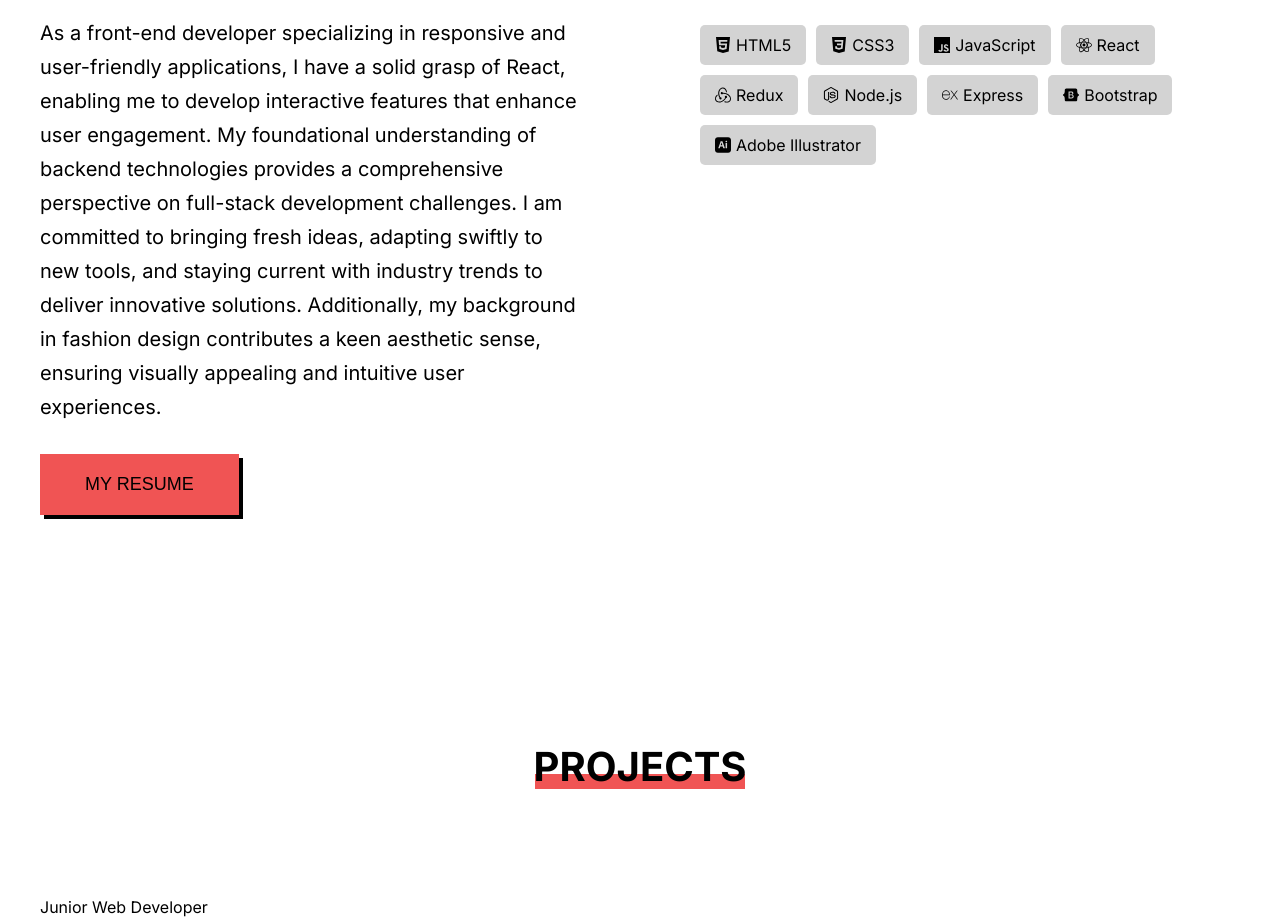
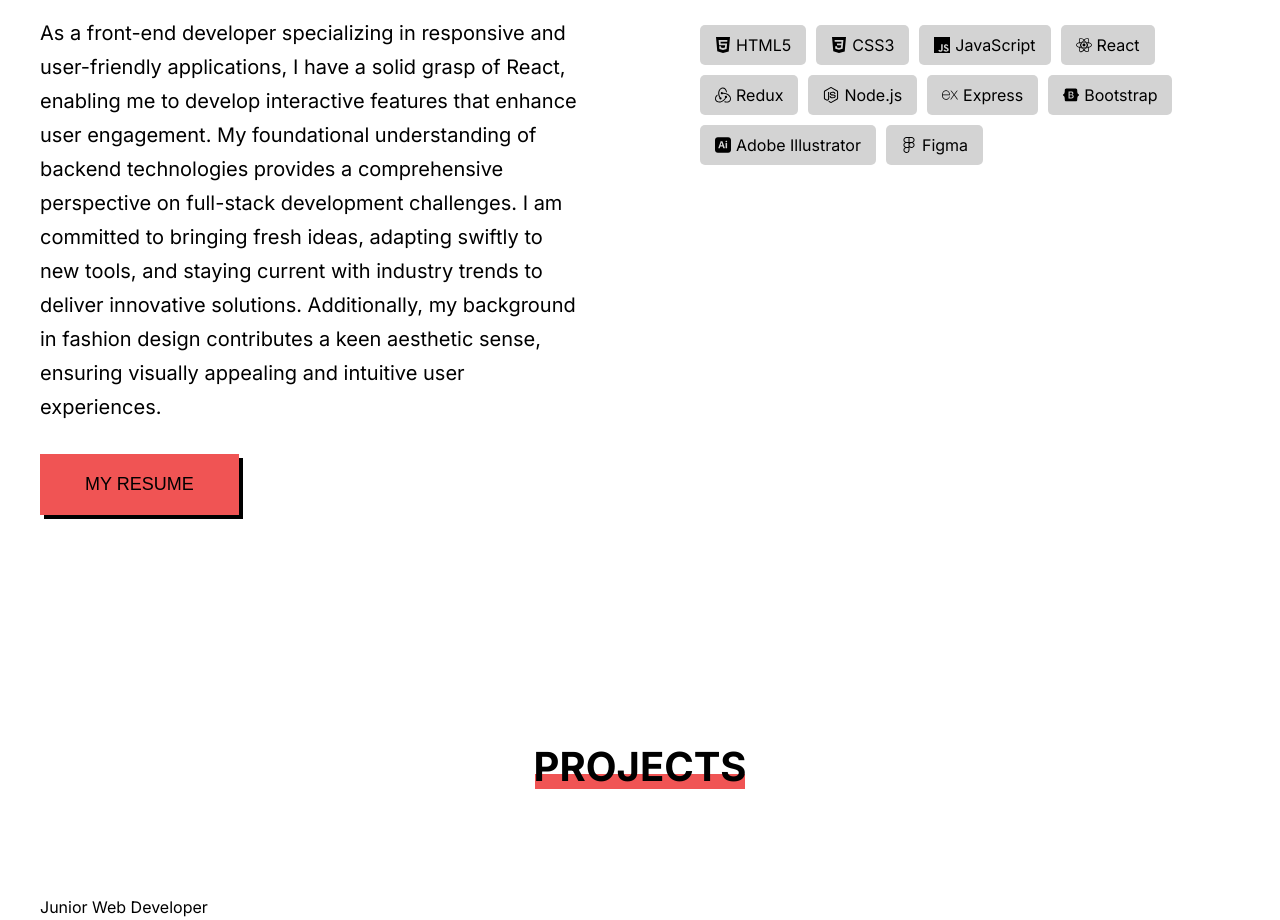
Before and after one commit to NatskiNa/Nat-portfolio-2024, a React (Create React App) app: page / in a window 1280 px wide. Shown: the part 860-1780 px from the top of the page. Built offline with nearby package versions, Linux system fonts and the light colour scheme; the HTML template or start-up script is replaced by a standard one.

Commit message:
Added Figma in skill

```diff
--- a/src/components/pages/About.js
+++ b/src/components/pages/About.js
@@ -10,6 +10,7 @@ import {
   SiNodedotjs,
   SiExpress,
   SiAdobeillustrator,
+  SiFigma,
 } from 'react-icons/si';
 
 const About = () => {
@@ -69,6 +70,9 @@ const About = () => {
             <div className="skill-item">
               <SiAdobeillustrator /> Adobe Illustrator
             </div>
+            <div className="skill-item">
+              <SiFigma /> Figma
+            </div>
           </div>
         </div>
       </div>
```
